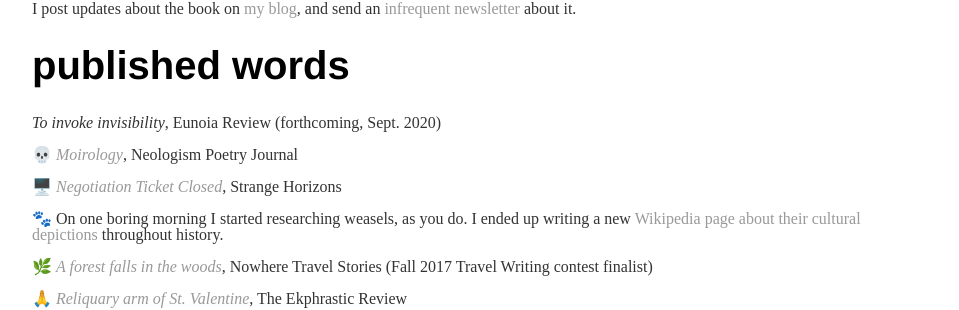
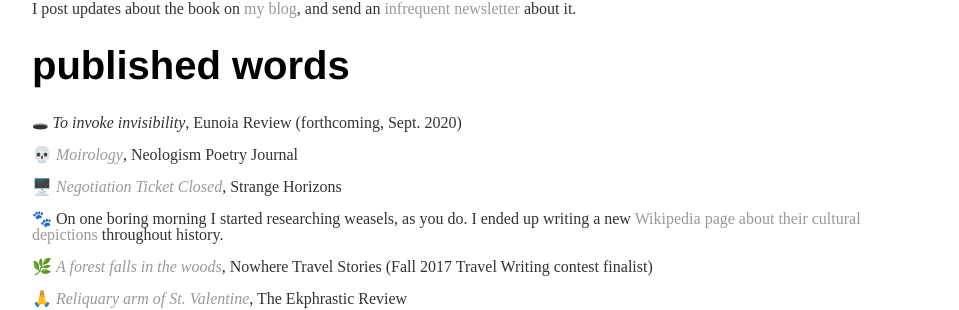
Before and after one commit to rhonorv/rhonorv.github.io, a Jekyll site: the page words/index.html, which Jekyll copies as it is, in a window 1280 px wide. Shown: the part 224-534 px from the top of the page, without its empty margins (160-1119 px from the left). Built offline with Jekyll 4.4.1, drawn with Linux system fonts in a browser that asks for light colours.

```diff
--- a/words/index.html
+++ b/words/index.html
@@ -29,7 +29,7 @@
 
 	<div class="words">
 	<h1>published words</h1>
-		<p><span aria-hidden="true"> <em>To invoke invisibility</em>, Eunoia Review (forthcoming, Sept. 2020)</p>
+		<p><span aria-hidden="true">🕳 <em>To invoke invisibility</em>, Eunoia Review (forthcoming, Sept. 2020)</p>
 
 		<p><span aria-hidden="true">💀 </span><a href="https://www.neologismpoetry.com/april-2020/"><em>Moirology</em></a>, Neologism Poetry Journal</p>
 
```
